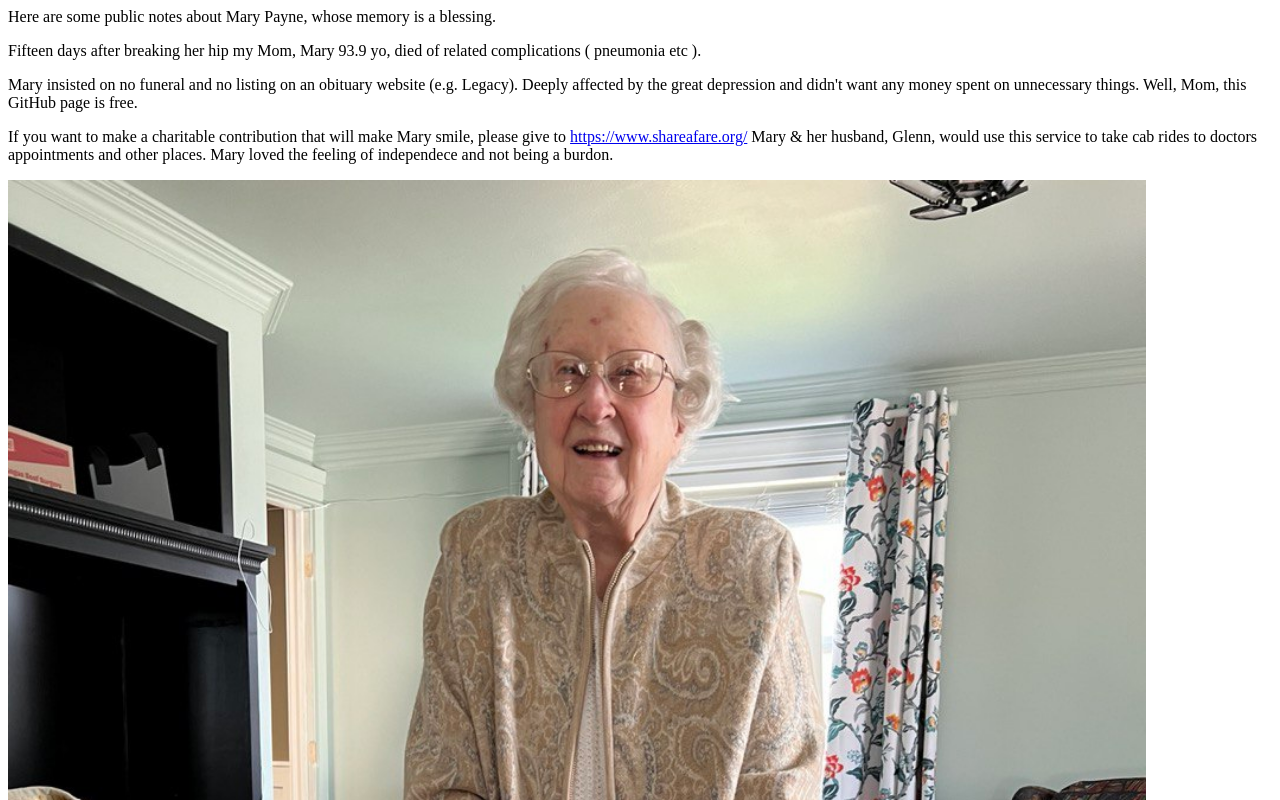
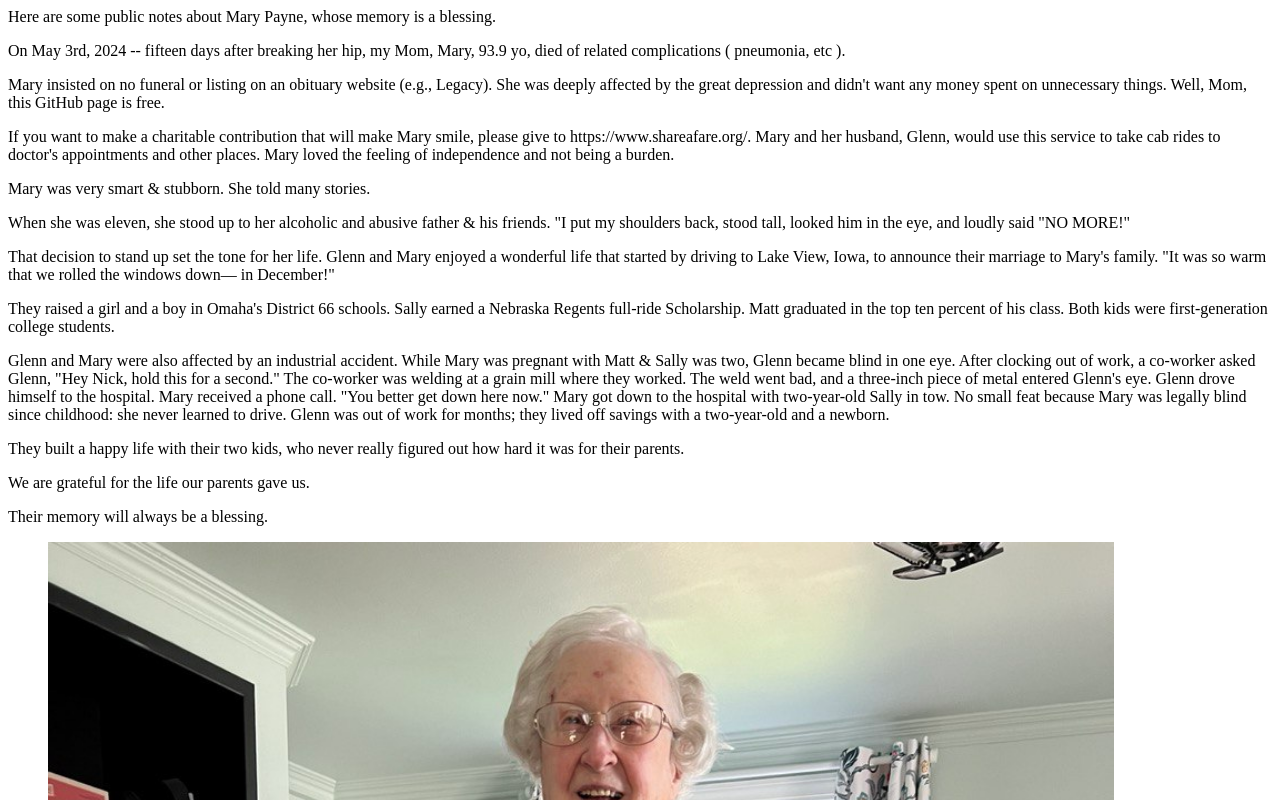
Before and after one commit to payne/mary, a plain HTML site: page index.html in a window 1280 px wide. Shown: the top 800 px of the page. Drawn offline with Linux system fonts and the light colour scheme.

Commit message:
many additions

```diff
--- a/index.html
+++ b/index.html
@@ -7,25 +7,58 @@
 <body>
 
     <p>
-    Here are some public notes about Mary Payne, whose memory is a blessing.
+        Here are some public notes about Mary Payne, whose memory is a blessing.
     </p>
 
 
     <p>
-    Fifteen days after breaking her hip my Mom, Mary 93.9 yo, died of related complications ( pneumonia etc ).
+        On May 3rd, 2024 -- fifteen days after breaking her hip, my Mom, Mary, 93.9 yo, died of related complications ( pneumonia, etc ).
     </p>
 
-    <p>Mary insisted on no funeral and no listing on an obituary website (e.g. Legacy).
-        Deeply affected by the great depression and didn't want any money spent on unnecessary things.
-        Well, Mom, this GitHub page is free.
+    <p>
+        Mary insisted on no funeral or listing on an obituary website (e.g., Legacy). She was deeply affected by the great depression and didn't want any money spent on unnecessary things. Well, Mom, this GitHub page is free.
     </p>
 
-    <p>If you want to make a charitable contribution that will make Mary smile, please give to
-    <a href=https://www.shareafare.org/>https://www.shareafare.org/</a> Mary & her husband, Glenn, would use this
-    service to take cab rides to doctors appointments and other places.  Mary loved the feeling of independece and not being a burdon.
+    <p>
+        If you want to make a charitable contribution that will make Mary smile, please give to https://www.shareafare.org/. Mary and her husband, Glenn, would use this service to take cab rides to doctor's appointments and other places. Mary loved the feeling of independence and not being a burden.
     </p>
 
+    <p>
+        Mary was very smart & stubborn. She told many stories.
+    </p>
+
+    <p>
+        When she was eleven, she stood up to her alcoholic and abusive father & his friends. "I put my shoulders back, stood tall, looked him in the eye, and loudly said "NO MORE!"
+    </p>
+
+    <p>
+        That decision to stand up set the tone for her life. Glenn and Mary enjoyed a wonderful life that started by driving to Lake View, Iowa, to announce their marriage to Mary's family. "It was so warm that we rolled the windows down— in December!"
+    </p>
+
+    <p>
+        They raised a girl and a boy in Omaha's District 66 schools. Sally earned a Nebraska Regents full-ride Scholarship. Matt graduated in the top ten percent of his class. Both kids were first-generation college students.
+    </p>
+
+    <p>
+        Glenn and Mary were also affected by an industrial accident. While Mary was pregnant with Matt & Sally was two, Glenn became blind in one eye. After clocking out of work, a co-worker asked Glenn, "Hey Nick, hold this for a second." The co-worker was welding at a grain mill where they worked. The weld went bad, and a three-inch piece of metal entered Glenn's eye. Glenn drove himself to the hospital. Mary received a phone call. "You better get down here now."   Mary got down to the hospital with two-year-old Sally in tow. No small feat because Mary was legally blind since childhood: she never learned to drive. Glenn was out of work for months; they lived off savings with a two-year-old and a newborn.
+    </p>
+
+    <p>
+        They built a happy life with their two kids, who never really figured out how hard it was for their parents.
+    </p>
+
+    <p>
+        We are grateful for the life our parents gave us.
+    </p>
+
+    <p>
+        Their memory will always be a blessing.
+    </p>
+
+    <figure>
     <img src="Mary_Payne_2024-02-10.jpg" alt="Mary Payne 2024 Feb 10" class="responsive-img">
+    <figcaption>Mary Payne, dressed to visit the doctor, on 2024 Feb 10</figcaption>
+    </figure>
 
 </body>
 
```
